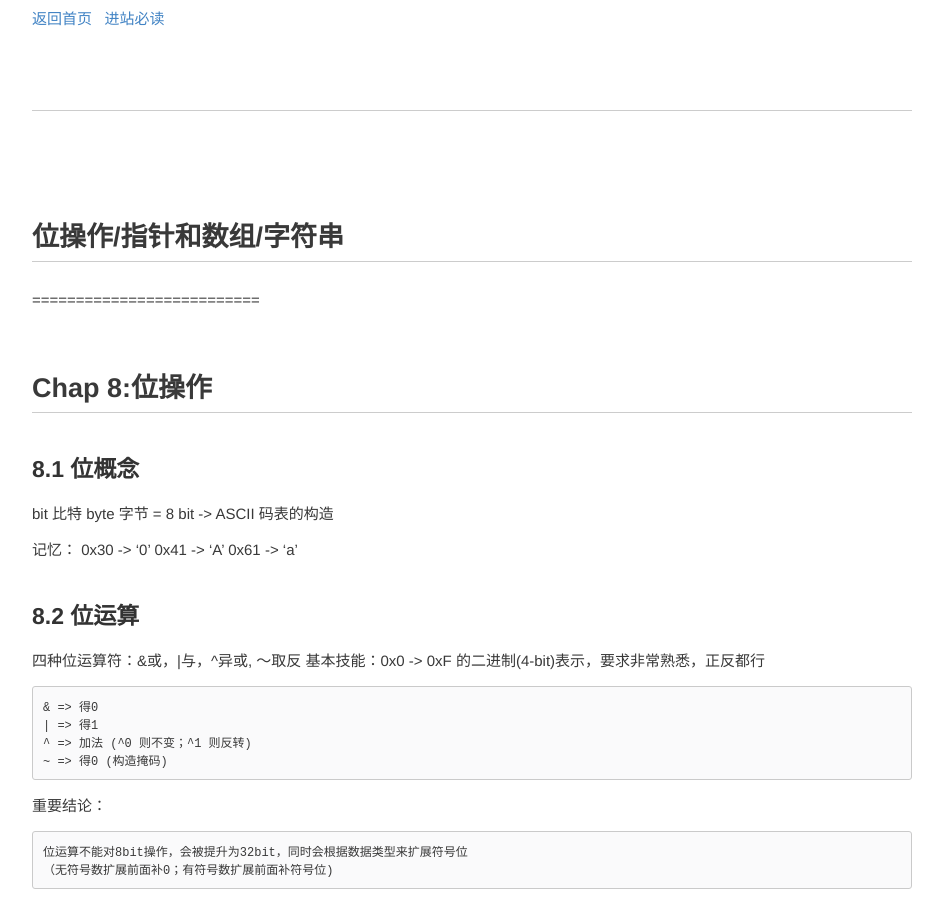
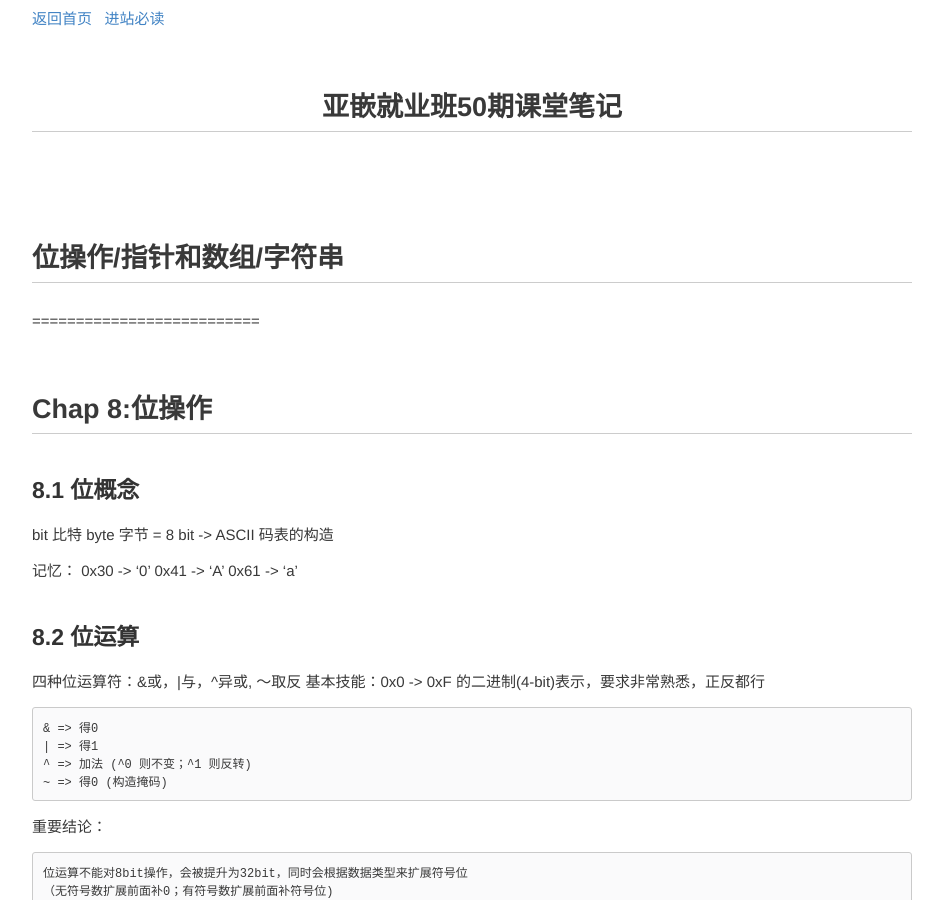
Before and after one commit to akaedu/akaedu.github.com, a Jekyll site: the page built from term50_notes.md, in a window 1280 px wide and 900 px high. Shown: the whole window, without its empty margins (168-1111 px from the left). Built offline with Jekyll 4.4.1, drawn with Linux system fonts in a browser that asks for light colours; Markdown is read by kramdown in place of the engine named in the settings; comment, search, counter and statistics services are not loaded.

Commit message:
Update term50_notes.md

```diff
--- a/term50_notes.md
+++ b/term50_notes.md
@@ -1,6 +1,6 @@
 ---
 layout: post
-title: #亚嵌就业班50期课堂笔记
+title: 亚嵌就业班50期课堂笔记
 ---
 
 #位操作/指针和数组/字符串
```
